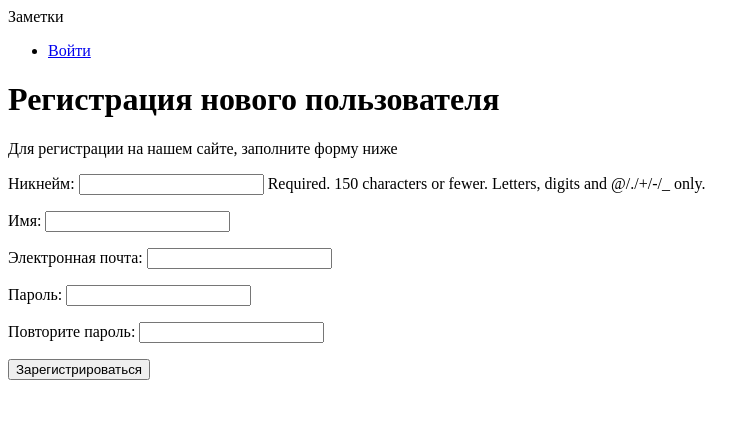
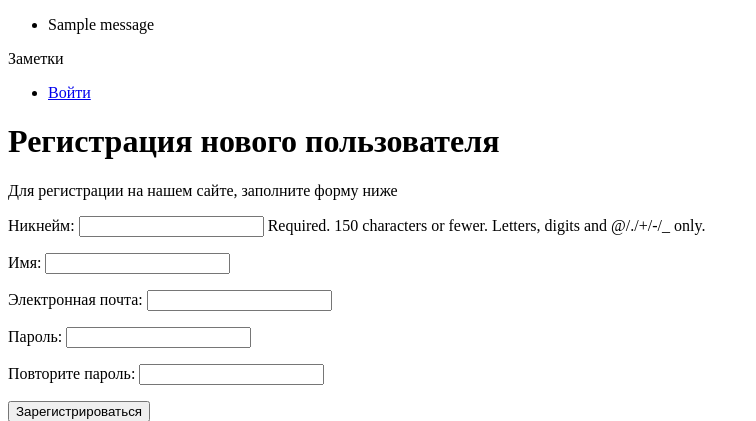
Before and after one commit to ilya-baykov/social_web, a Django app: page /account/register/ in a window 1280 px wide. Shown: the top 421 px of the page, without its empty margins (0-756 px from the left). Run offline with Django 4.2, Linux system fonts and the light colour scheme; tables that the repository leaves empty hold one stand-in row (values such as "Sample post"); one stand-in notice (Sample message) is shown.

Commit message:
Добавил сообщение при успешном/провальном изменении данных через django.contrib.messages

```diff
--- a/bookmarks/account/templates/account/base.html
+++ b/bookmarks/account/templates/account/base.html
@@ -7,6 +7,16 @@
     <link href="{% static 'account/css/main_account.css' %}" rel="stylesheet">
 </head>
 <body>
+{% if messages %}
+    <ul class="messages">
+        {% for message in messages %}
+        <li class="{{ message.tags }}">
+            {{ message|safe }}
+            <a href="#" class="close"></a>
+        </li>
+        {% endfor %}
+    </ul>
+{% endif %}
 {% block content %}
 {% endblock %}
 </body>
--- a/bookmarks/account/views.py
+++ b/bookmarks/account/views.py
@@ -4,6 +4,7 @@ from django.shortcuts import render, redirect
 from django.contrib.auth import authenticate, login, logout
 from .forms import *
 from django.contrib.auth.decorators import login_required
+from django.contrib import messages
 
 
 # Create your views here.
@@ -19,7 +20,9 @@ def profile(request):
         if user_form.is_valid() and profile_form.is_valid():
             user_form.save()
             profile_form.save()
-            return render(request, template_name='account/edit_successfully.html')
+            messages.success(request, 'Profile updated ' 'successfully')
+        else:
+            messages.error(request, 'Error updating your profile')
     else:
         user_form = UserEditForm(instance=request.user)
         profile_form = ProfileEditForm(instance=request.user.profile)
```
Also changed, not shown: bookmarks/db.sqlite3, bookmarks/media/users/2023/11/20/ilya_nregAHF.jpg (added), bookmarks/media/users/2023/11/20/nasta.jpg (added).
